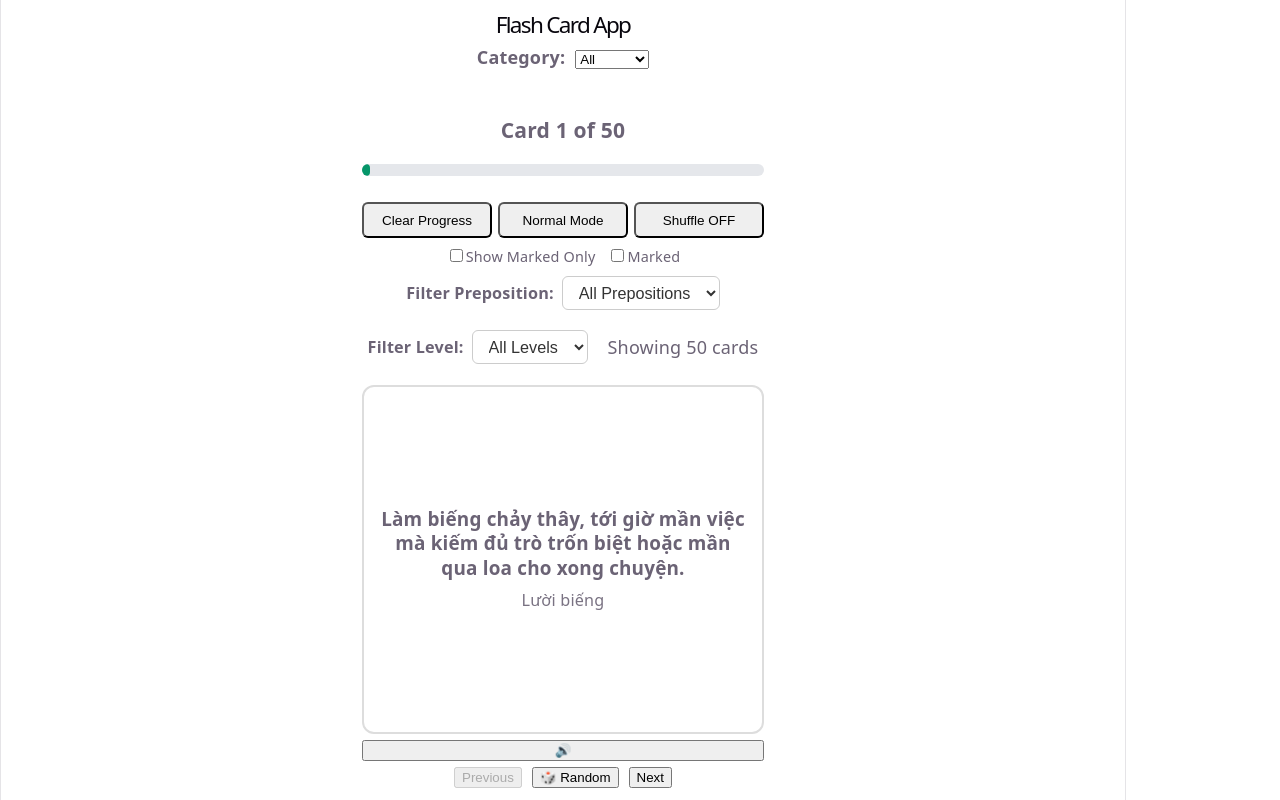
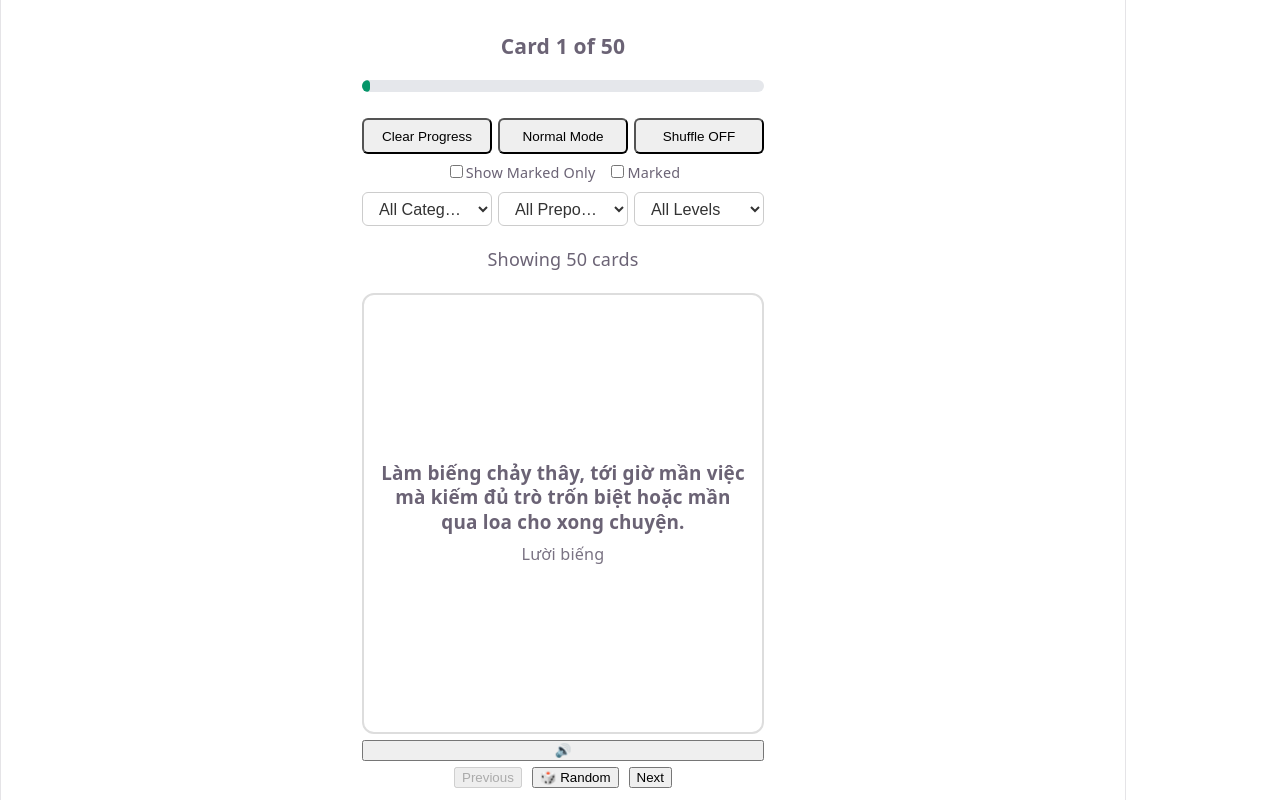
Before and after one commit to chih611/flashcard, a React (Vite) app: page / in a window 1280 px wide. Built offline with nearby package versions, Linux system fonts and the light colour scheme.

Commit message:
update buttons

```diff
--- a/src/App.css
+++ b/src/App.css
@@ -87,3 +87,44 @@ body,
     margin: 4px 0;
     position: relative;
 }
+
+/* Single row wrapper for all filter dropdowns */
+.filters-row {
+    display: flex;
+    flex-direction: row;
+    align-items: center;
+    justify-content: space-between;
+    gap: 6px;
+    width: 100%;
+    box-sizing: border-box;
+}
+
+/* Make each filter container grow equally */
+.filters-row>* {
+    flex: 1;
+    min-width: 0;
+    /* Prevents overflow inside flexbox */
+}
+
+/* Compact select inputs to fit mobile screens cleanly */
+.filters-row select {
+    width: 100%;
+    height: 34px;
+    padding: 2px 4px;
+    font-size: 0.75rem;
+    border-radius: 6px;
+    border: 1px solid #ccc;
+    background-color: #fff;
+    text-overflow: ellipsis;
+    /* Truncates long text with '...' */
+    white-space: nowrap;
+}
+
+/* Compact labels if your filter components include text labels */
+.filters-row label {
+    display: flex;
+    flex-direction: column;
+    font-size: 0.7rem;
+    font-weight: 600;
+    gap: 2px;
+}
--- a/src/App.jsx
+++ b/src/App.jsx
@@ -23,7 +23,7 @@ function App() {
   const [selectedCategory, setSelectedCategory] = useState("All");
   const [shuffleMode, setShuffleMode] = useState(false);
 
-  const categories = ["All", ...new Set(cards.map((c) => c.category))];
+  const categories = ["All Categories", ...new Set(cards.map((c) => c.category))];
 
   const [selectedPrep, setSelectedPrep] = useState("ALL");
   const [selectedLevel, setSelectedLevel] = useState("ALL");
@@ -166,14 +166,6 @@ function App() {
 
   return (
     <div className="app-container">
-      <h1>Flash Card App</h1>
-
-      <CategoryFilter
-        categories={categories}
-        selectedCategory={selectedCategory}
-        onCategoryChange={handleCategoryChange}
-      />
-
       <Progress
         currentIndex={currentIndex}
         totalCards={filteredCards.length}
@@ -207,6 +199,12 @@ function App() {
           flexWrap: "wrap", // Tự động xuống hàng nếu màn hình điện thoại quá nhỏ
         }}
       >
+        <div className="filters-row">
+          <CategoryFilter
+            categories={categories}
+            selectedCategory={selectedCategory}
+            onCategoryChange={handleCategoryChange}
+          />
           <PrepositionFilter
             cards={cards}
             selectedPrep={selectedPrep}
@@ -217,6 +215,8 @@ function App() {
             selectedLevel={selectedLevel}
             onSelectLevel={setSelectedLevel}
           />
+        </div>
+
         <div>Showing {filteredCards.length} cards</div>
       </div>
 
--- a/src/components/CategoryFilter.jsx
+++ b/src/components/CategoryFilter.jsx
@@ -4,21 +4,23 @@ export default function CategoryFilter({
     onCategoryChange,
 }) {
     return (
-        <div style={{ marginBottom: "20px" }}>
-            <label
-                style={{
-                    marginRight: "10px",
-                    fontWeight: "bold",
-                }}
-            >
-                Category:
-            </label>
+        <div>
 
             <select
                 value={selectedCategory}
                 onChange={(e) =>
                     onCategoryChange(e.target.value)
                 }
+                style={{
+                    padding: "6px 12px",
+                    borderRadius: "6px",
+                    border: "1px solid #ccc",
+                    outline: "none",
+                    fontSize: "0.9rem",
+                    cursor: "pointer",
+                    backgroundColor: "#fff",
+                    color: "#333",
+                }}
             >
                 {categories.map((category) => (
                     <option
--- a/src/components/LevelFilter.jsx
+++ b/src/components/LevelFilter.jsx
@@ -14,9 +14,6 @@ export const LevelFilter = ({ cards, selectedLevel, onSelectLevel }) => {
 
     return (
         <div style={{ display: "flex", alignItems: "center", gap: "8px" }}>
-            <label htmlFor="level-filter" style={{ fontWeight: "bold", fontSize: "0.9rem" }}>
-                Filter Level:
-            </label>
             <select
                 id="level-filter"
                 value={selectedLevel}
--- a/src/components/PrepositionFilter.jsx
+++ b/src/components/PrepositionFilter.jsx
@@ -14,9 +14,6 @@ export const PrepositionFilter = ({ cards, selectedPrep, onSelectPrep }) => {
 
     return (
         <div style={{ display: "flex", alignItems: "center", gap: "8px" }}>
-            <label htmlFor="prep-filter" style={{ fontWeight: "bold", fontSize: "0.9rem" }}>
-                Filter Preposition:
-            </label>
             <select
                 id="prep-filter"
                 value={selectedPrep}
```
Lines whose indentation alone changed are shown as unchanged.
